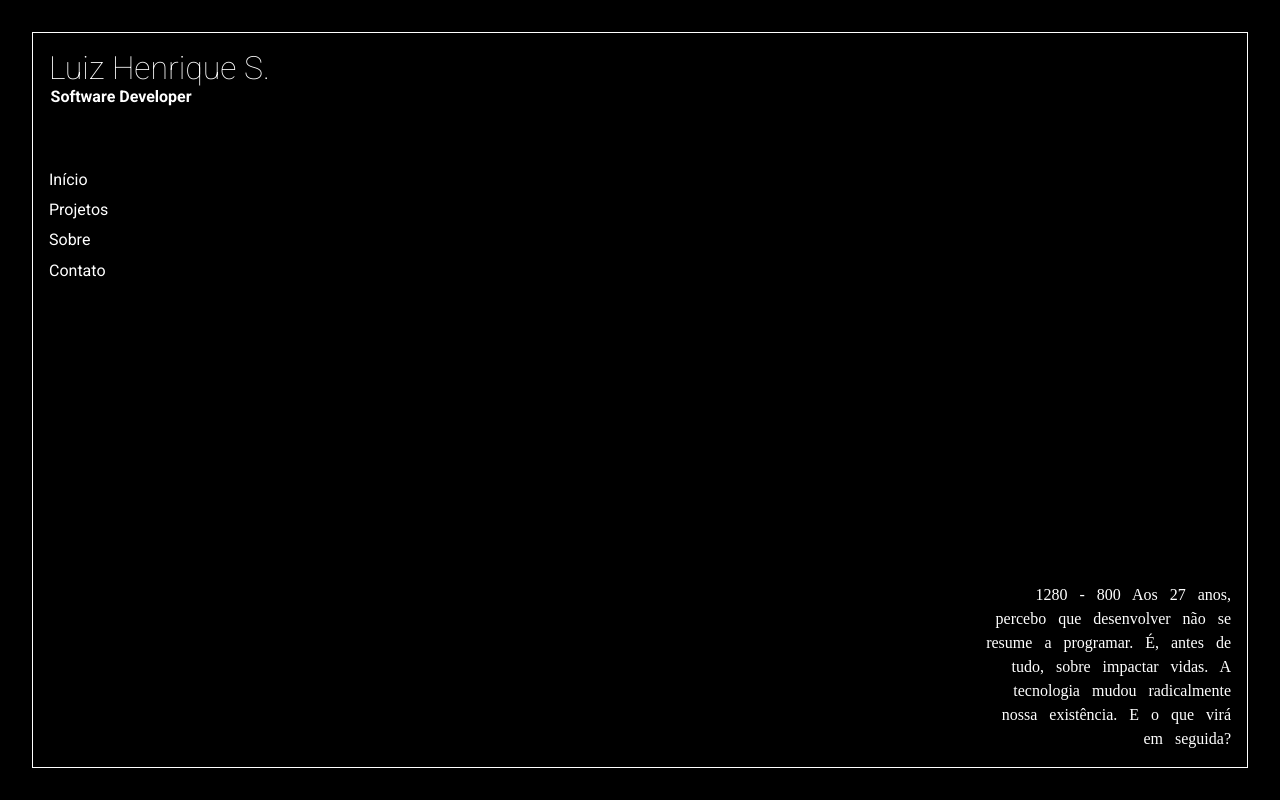
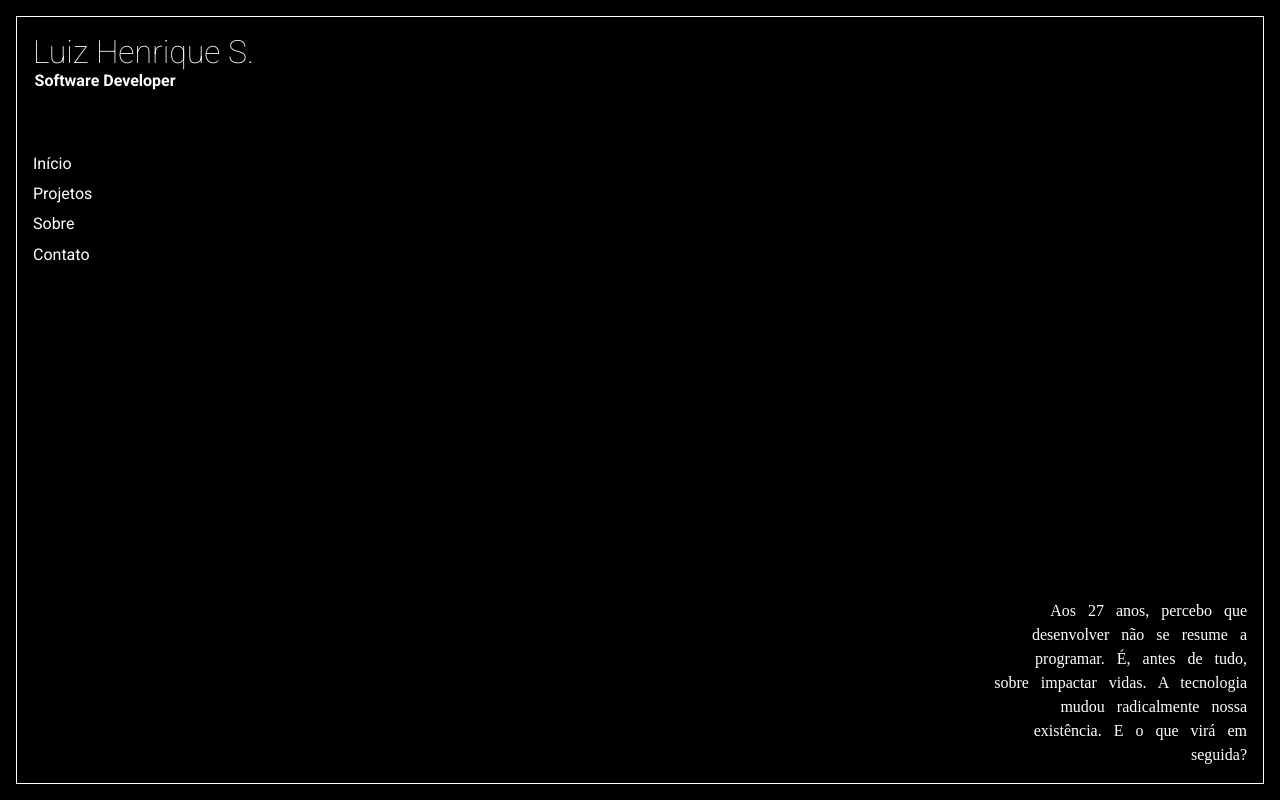
Before and after one commit to lhsacramento/personalSite, a React (Vite) app: page / in a window 1280 px wide. Built offline with nearby package versions, Linux system fonts and the light colour scheme; the HTML template or start-up script is replaced by a standard one.

Commit message:
removing size number

```diff
--- a/src/App.tsx
+++ b/src/App.tsx
@@ -21,7 +21,7 @@ function App() {
           </MenuContainer>
 
           <HomeContent>
-            <p>{innerWidth} - {innerHeight} Aos 27 anos, percebo que desenvolver não
+            <p>Aos 27 anos, percebo que desenvolver não
             se resume a programar. É, antes de tudo,
             sobre impactar vidas. A tecnologia mudou
             radicalmente nossa existência.
--- a/src/styles/appStyles.ts
+++ b/src/styles/appStyles.ts
@@ -2,10 +2,10 @@ import {styled} from "styled-components";
 
 export const MainContainer = styled.div`
     position: fixed;
-    left: 2rem;
-    right: 2rem;
-    top: 2rem;
-    bottom: 2rem;
+    left: 1rem;
+    right: 1rem;
+    top: 1rem;
+    bottom: 1rem;
     border: 1px solid white;
 
     display: flex;
```
